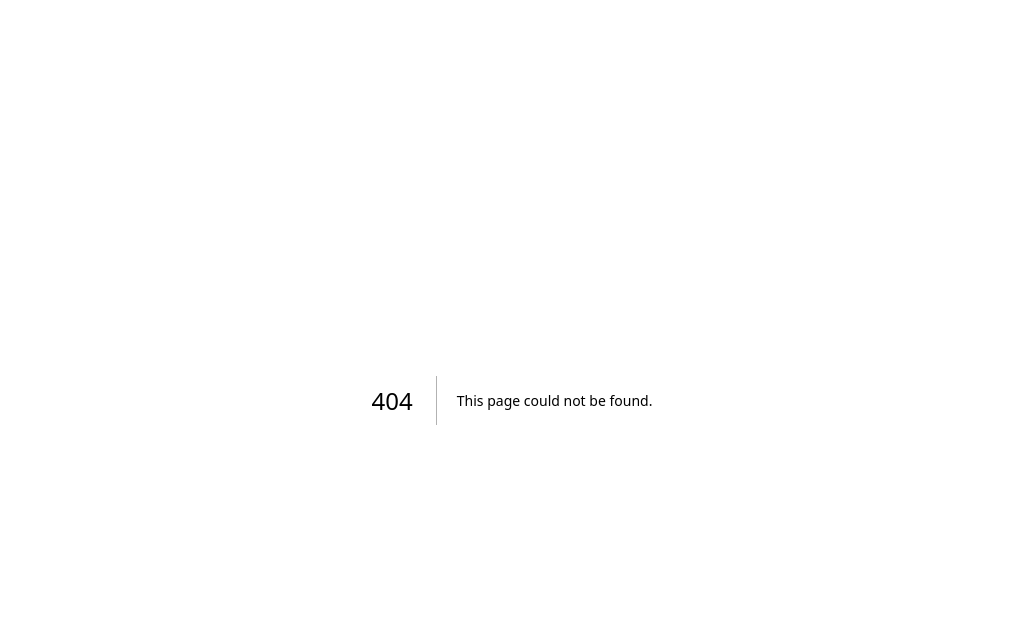
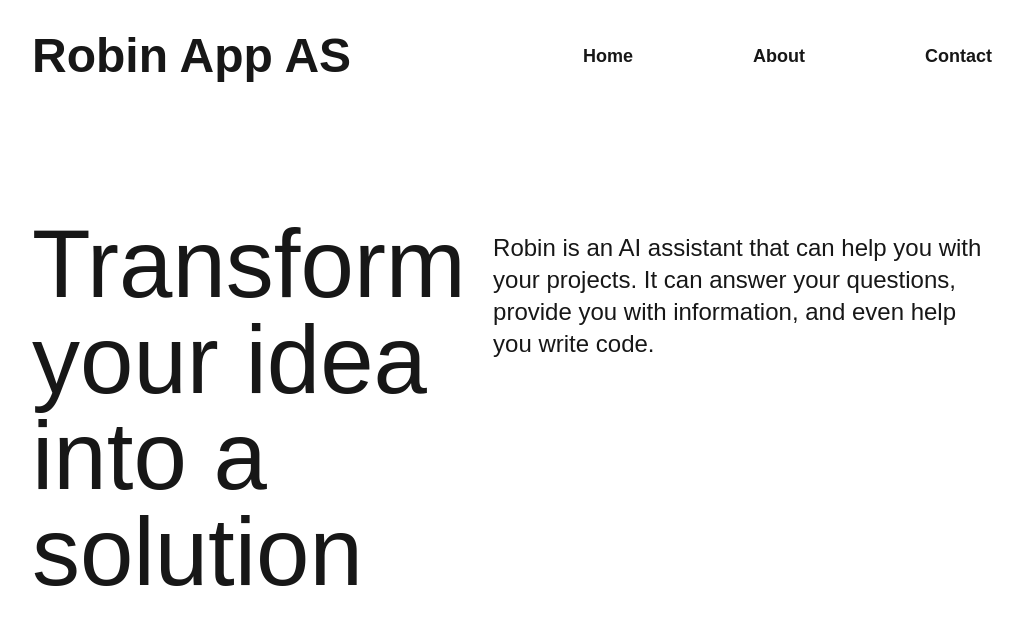
Before and after one commit to PraveeshOP/robin-app-as, a Next.js app in the folder robin-app-as/: page /dashboard in a window 1280 px wide. Before the commit this address had no page. Shown: the top 624 px of the page, without its empty margins (128-1151 px from the left). Built offline with nearby package versions, Linux system fonts and the light colour scheme.

Commit message:
Dashboard created and Home, about and contact page are created. Nav bar created Hero1 of the dashboard is created.

```diff
--- /dev/null
+++ b/robin-app-as/src/app/dashboard/page.tsx
@@ -0,0 +1,11 @@
+import NavBar from "@/components/NavBar";
+import DashboardH1 from "@/components/dashboardH1";
+
+export default function Dashboard() {
+  return (
+    <div className="flex flex-col gap-30">
+      <NavBar />
+      <DashboardH1 />
+    </div>
+  );
+}
--- a/robin-app-as/src/app/page.tsx
+++ b/robin-app-as/src/app/page.tsx
@@ -1,65 +1,5 @@
-import Image from "next/image";
+import Dashboard from "./dashboard/page";
 
 export default function Home() {
-  return (
-    <div className="flex flex-col flex-1 items-center justify-center bg-zinc-50 font-sans dark:bg-black">
-      <main className="flex flex-1 w-full max-w-3xl flex-col items-center justify-between py-32 px-16 bg-white dark:bg-black sm:items-start">
-        <Image
-          className="dark:invert"
-          src="/next.svg"
-          alt="Next.js logo"
-          width={100}
-          height={20}
-          priority
-        />
-        <div className="flex flex-col items-center gap-6 text-center sm:items-start sm:text-left">
-          <h1 className="max-w-xs text-3xl font-semibold leading-10 tracking-tight text-black dark:text-zinc-50">
-            To get started, edit the page.tsx file.
-          </h1>
-          <p className="max-w-md text-lg leading-8 text-zinc-600 dark:text-zinc-400">
-            Looking for a starting point or more instructions? Head over to{" "}
-            <a
-              href="https://vercel.com/templates?framework=next.js&utm_source=create-next-app&utm_medium=appdir-template-tw&utm_campaign=create-next-app"
-              className="font-medium text-zinc-950 dark:text-zinc-50"
-            >
-              Templates
-            </a>{" "}
-            or the{" "}
-            <a
-              href="https://nextjs.org/learn?utm_source=create-next-app&utm_medium=appdir-template-tw&utm_campaign=create-next-app"
-              className="font-medium text-zinc-950 dark:text-zinc-50"
-            >
-              Learning
-            </a>{" "}
-            center.
-          </p>
-        </div>
-        <div className="flex flex-col gap-4 text-base font-medium sm:flex-row">
-          <a
-            className="flex h-12 w-full items-center justify-center gap-2 rounded-full bg-foreground px-5 text-background transition-colors hover:bg-[#383838] dark:hover:bg-[#ccc] md:w-[158px]"
-            href="https://vercel.com/new?utm_source=create-next-app&utm_medium=appdir-template-tw&utm_campaign=create-next-app"
-            target="_blank"
-            rel="noopener noreferrer"
-          >
-            <Image
-              className="dark:invert"
-              src="/vercel.svg"
-              alt="Vercel logomark"
-              width={16}
-              height={16}
-            />
-            Deploy Now
-          </a>
-          <a
-            className="flex h-12 w-full items-center justify-center rounded-full border border-solid border-black/[.08] px-5 transition-colors hover:border-transparent hover:bg-black/[.04] dark:border-white/[.145] dark:hover:bg-[#1a1a1a] md:w-[158px]"
-            href="https://nextjs.org/docs?utm_source=create-next-app&utm_medium=appdir-template-tw&utm_campaign=create-next-app"
-            target="_blank"
-            rel="noopener noreferrer"
-          >
-            Documentation
-          </a>
-        </div>
-      </main>
-    </div>
-  );
+  return <Dashboard />;
 }
--- /dev/null
+++ b/robin-app-as/src/components/NavBar.tsx
@@ -0,0 +1,28 @@
+export default function NavBar() {
+  return (
+    <div className="flex justify-between items-center w-full px-40">
+      <div className="items-center justify-left flex h-20 mt-4">
+        <h1 className="text-5xl font-bold">Robin App AS</h1>
+      </div>
+      <div className="items-center justify-right flex h-20 mt-4">
+        <ul className="flex space-x-30">
+          <li>
+            <a href="/" className="text-lg font-bold">
+              Home
+            </a>
+          </li>
+          <li>
+            <a href="#" className="text-lg font-bold">
+              About
+            </a>
+          </li>
+          <li>
+            <a href="#" className="text-lg font-bold">
+              Contact
+            </a>
+          </li>
+        </ul>
+      </div>
+    </div>
+  );
+}
--- /dev/null
+++ b/robin-app-as/src/components/dashboardH1.tsx
@@ -0,0 +1,16 @@
+export default function DashboardH1() {
+  return (
+    <div className="flex justify-betweenmt-4 w-full px-40 h-50">
+      <div>
+        <h1 className="text-8xl">Transform your idea into a solution</h1>
+      </div>
+      <div>
+        <p className="text-2xl mt-4">
+          Robin is an AI assistant that can help you with your projects. It can
+          answer your questions, provide you with information, and even help you
+          write code.
+        </p>
+      </div>
+    </div>
+  );
+}
```
Also changed, not shown: robin-app-as/src/app/about/page.tsx (added), robin-app-as/src/app/contact/page.tsx (added).
